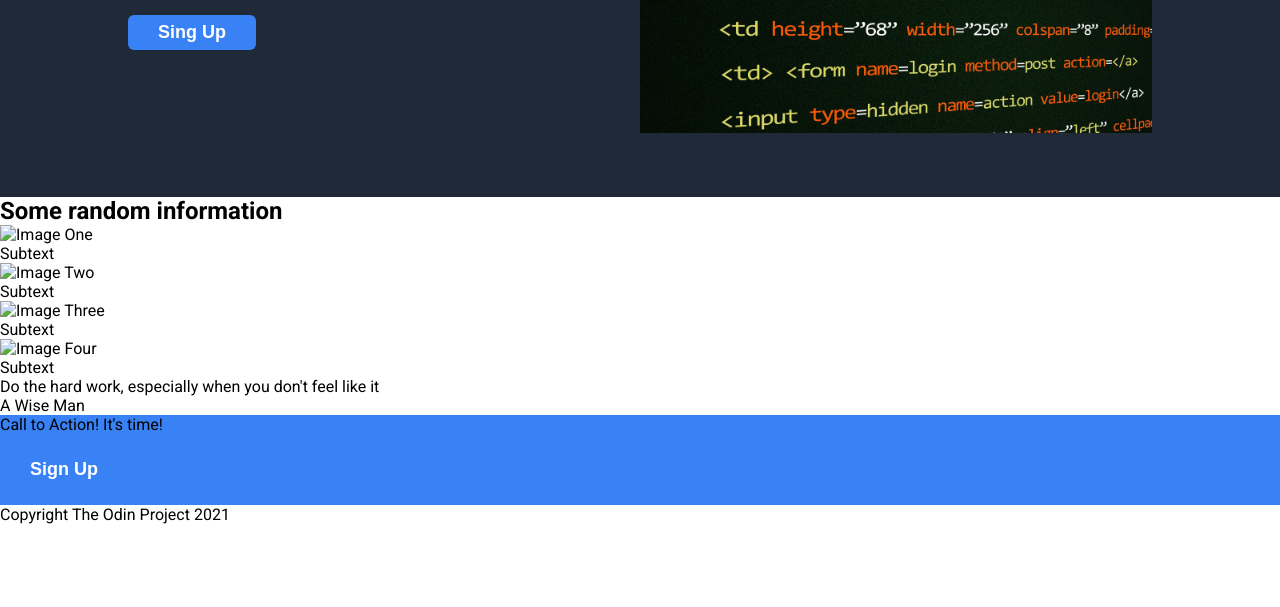
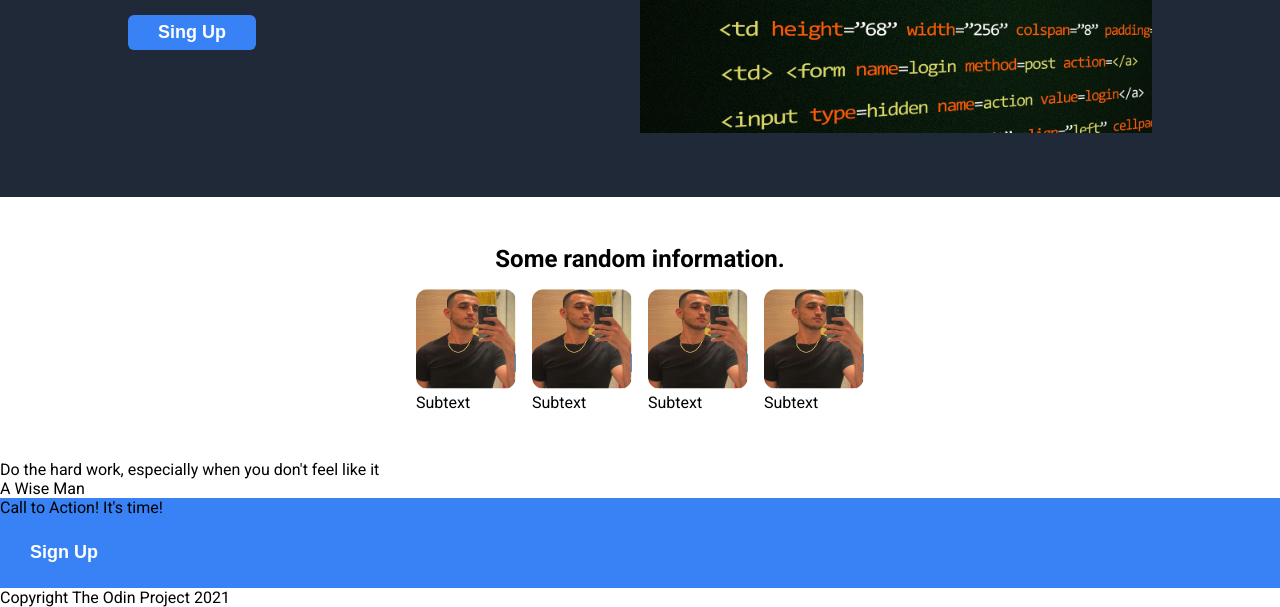
Before and after one commit to dflorian251/landing-page, a plain HTML site: page index.html in a window 1280 px wide. Shown: the part 331-938 px from the top of the page. Before the commit the page ends 855 px from the top, so only its background shows below. Drawn offline with Linux system fonts and the light colour scheme.

Commit message:
Info section structure modified and style applied
Each image and its subtext are now consider a whole element, with the div grouping.
Now as for the style, required space has been added and the images, all propotionally aligned like the prototype.

```diff
--- a/index.html
+++ b/index.html
@@ -30,16 +30,24 @@
 
         <!-- INFO -->
         <div class="info">
-            <h2 class="info-title text">Some random information</h2>
-            <div class="info-images">
-                <img alt="Image One" class="info-image">
-                <p class="text">Subtext</p>
-                <img alt="Image Two" class="info-image">
-                <p class="text">Subtext</p>
-                <img alt="Image Three" class="info-image">
-                <p class="text">Subtext</p>
-                <img alt="Image Four" class="info-image">
-                <p class="text">Subtext</p>
+            <h2 class="info-title text">Some random information.</h2>
+            <div class="info-images-container">
+                <div class="image-container">
+                    <img alt="Image One" class="info-image" src="images/img1.png">
+                    <p class="text">Subtext</p>
+                </div>
+                <div class="image-container">
+                    <img alt="Image Two" class="info-image" src="images/img1.png">
+                    <p class="text">Subtext</p>
+                </div>
+                <div class="image-container">
+                    <img alt="Image Three" class="info-image" src="images/img1.png">
+                    <p class="text">Subtext</p>
+                </div>
+                <div class="image-container">
+                    <img alt="Image Four" class="info-image" src="images/img1.png">
+                    <p class="text">Subtext</p>
+                </div>
             </div>
         </div>
 
--- a/style.css
+++ b/style.css
@@ -54,6 +54,8 @@ ul {
 
 /* THE MAIN ALIGNMENT OF THE PAGE */
 
+
+/* HEADER SECTION STYLING */
 .header {
     display: flex;
     padding: 0 10% 5% 10%;
@@ -104,3 +106,23 @@ button {
     border: none;
     margin: 1em 0;
 }
+
+/* INFO SECTION STYLING */
+.info {
+    padding: 3em 0;
+    display: flex;
+    gap: 1em ;
+    flex-direction: column;
+    align-items: center;
+}
+
+.info-images-container {
+    display: flex;
+    gap: 1em;
+}
+
+.info-image {
+    width: 100px;
+    height: 100px;
+    border-radius: 12px;
+}
```
